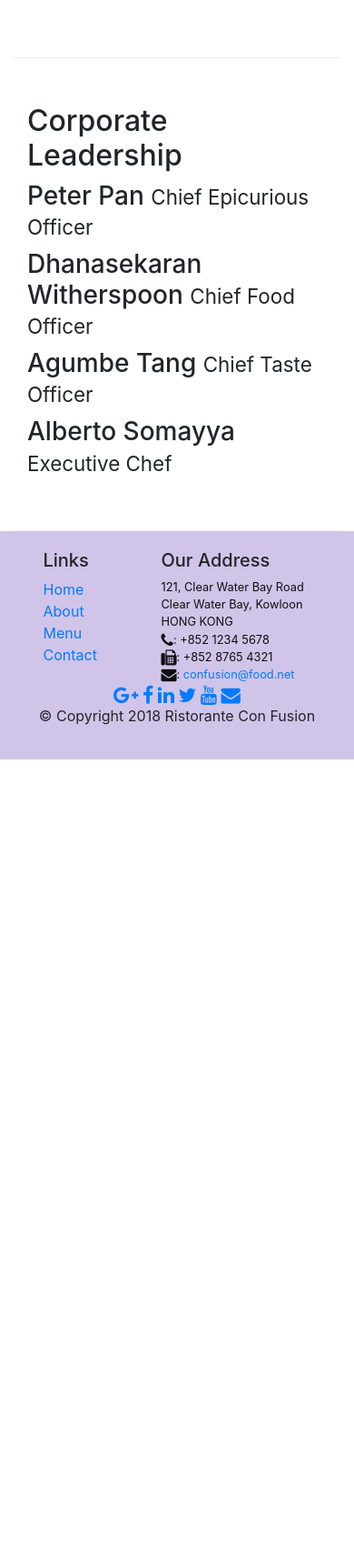
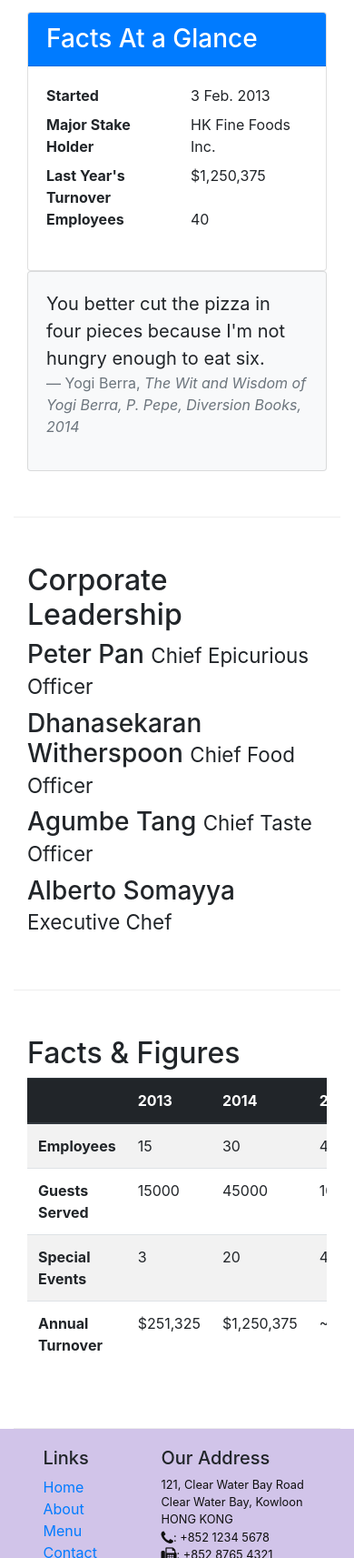
Before and after one commit to joycegs3/conFusion, a website: page aboutus.html in a window 390 px wide. Shown: the part 1037-2750 px from the top of the page at 91% size. Before the commit the page ends 1872 px from the top, so only its background shows below. Drawn offline with nearby package versions, Linux system fonts and the light colour scheme.

Commit message:
Tables and Cards

```diff
--- a/aboutus.html
+++ b/aboutus.html
@@ -26,10 +26,14 @@
             <a class="navbar-brand mr-auto" href="./index.html">Ristorante Con Fusion</a>
             <div class="collapse navbar-collapse" id="Navbar">
                 <ul class="navbar-nav mr-auto">
-                    <li class="nav-item"><a class="nav-link" href="./index.html"><span class="fa fa-home fa-lg"></span> Home</a></li>
-                    <li class="nav-item active"><a class="nav-link" href="#"><span class="fa fa-info fa-lg"></span> About</a></li>
-                    <li class="nav-item"><a class="nav-link" href="#"><span class="fa fa-list fa-lg"></span> Menu</a></li>
-                    <li class="nav-item"><a class="nav-link" href="./contactus.html"><span class="fa fa-address-card fa-lg"></span> Contact</a></li>
+                    <li class="nav-item"><a class="nav-link" href="./index.html"><span class="fa fa-home fa-lg"></span>
+                            Home</a></li>
+                    <li class="nav-item active"><a class="nav-link" href="#"><span class="fa fa-info fa-lg"></span>
+                            About</a></li>
+                    <li class="nav-item"><a class="nav-link" href="#"><span class="fa fa-list fa-lg"></span> Menu</a>
+                    </li>
+                    <li class="nav-item"><a class="nav-link" href="./contactus.html"><span
+                                class="fa fa-address-card fa-lg"></span> Contact</a></li>
                 </ul>
             </div>
         </div>
@@ -40,7 +44,8 @@
             <div class="row row-header">
                 <div class="col-12 col-sm-6">
                     <h1>Ristorante con Fusion</h1>
-                    <p>We take inspiration from the World's best cuisines, and create a unique fusion experience. Our lipsmacking creations will tickle your culinary senses!</p>
+                    <p>We take inspiration from the World's best cuisines, and create a unique fusion experience. Our
+                        lipsmacking creations will tickle your culinary senses!</p>
                 </div>
                 <div class="col-12 col-sm">
                 </div>
@@ -63,8 +68,42 @@
         <div class="row row-content">
             <div class="col-12 col-sm-6">
                 <h2>Our History</h2>
-                <p>Started in 2010, Ristorante con Fusion quickly established itself as a culinary icon par excellence in Hong Kong. With its unique brand of world fusion cuisine that can be found nowhere else, it enjoys patronage from the A-list clientele in Hong Kong.  Featuring four of the best three-star Michelin chefs in the world, you never know what will arrive on your plate the next time you visit us.</p>
-                <p>The restaurant traces its humble beginnings to <em>The Frying Pan</em>, a successful chain started by our CEO, Mr. Peter Pan, that featured for the first time the world's best cuisines in a pan.</p>
+                <p>Started in 2010, Ristorante con Fusion quickly established itself as a culinary icon par excellence
+                    in Hong Kong. With its unique brand of world fusion cuisine that can be found nowhere else, it
+                    enjoys patronage from the A-list clientele in Hong Kong. Featuring four of the best three-star
+                    Michelin chefs in the world, you never know what will arrive on your plate the next time you visit
+                    us.</p>
+                <p>The restaurant traces its humble beginnings to <em>The Frying Pan</em>, a successful chain started by
+                    our CEO, Mr. Peter Pan, that featured for the first time the world's best cuisines in a pan.</p>
+            </div>
+            <div class="col-sm">
+                <div class="card">
+                    <h3 class="card-header bg-primary text-white">Facts At a Glance</h3>
+                    <div class="card-body">
+                        <dl class="row">
+                            <dt class="col-6">Started</dt>
+                            <dd class="col-6">3 Feb. 2013</dd>
+                            <dt class="col-6">Major Stake Holder</dt>
+                            <dd class="col-6">HK Fine Foods Inc.</dd>
+                            <dt class="col-6">Last Year's Turnover</dt>
+                            <dd class="col-6">$1,250,375</dd>
+                            <dt class="col-6">Employees</dt>
+                            <dd class="col-6">40</dd>
+                        </dl>
+                    </div>
+                </div>
+            </div>
+            <div class="col-12">
+                <div class="card card-body bg-light">
+                    <blockquote class="blockquote">
+                        <p class="mb-0">You better cut the pizza in four pieces because
+                            I'm not hungry enough to eat six.</p>
+                        <footer class="blockquote-footer">Yogi Berra,
+                            <cite title=""Source Title>The Wit and Wisdom of Yogi Berra,
+                                P. Pepe, Diversion Books, 2014</cite>
+                        </footer>
+                    </blockquote>
+                </div>
             </div>
             <div>
             </div>
@@ -75,13 +114,72 @@
             <div class="col-12 col-sm">
                 <h2>Corporate Leadership</h2>
                 <h3>Peter Pan <small>Chief Epicurious Officer</small></h3>
-                <p class="d-none d-sm-block">Our CEO, Peter, credits his hardworking East Asian immigrant parents who undertook the arduous journey to the shores of America with the intention of giving their children the best future. His mother's wizardy in the kitchen whipping up the tastiest dishes with whatever is available inexpensively at the supermarket, was his first inspiration to create the fusion cuisines for which <em>The Frying Pan</em> became well known. He brings his zeal for fusion cuisines to this restaurant, pioneering cross-cultural culinary connections.</p>
+                <p class="d-none d-sm-block">Our CEO, Peter, credits his hardworking East Asian immigrant parents who
+                    undertook the arduous journey to the shores of America with the intention of giving their children
+                    the best future. His mother's wizardy in the kitchen whipping up the tastiest dishes with whatever
+                    is available inexpensively at the supermarket, was his first inspiration to create the fusion
+                    cuisines for which <em>The Frying Pan</em> became well known. He brings his zeal for fusion cuisines
+                    to this restaurant, pioneering cross-cultural culinary connections.</p>
                 <h3>Dhanasekaran Witherspoon <small>Chief Food Officer</small></h3>
-                <p class="d-none d-sm-block">Our CFO, Danny, as he is affectionately referred to by his colleagues, comes from a long established family tradition in farming and produce. His experiences growing up on a farm in the Australian outback gave him great appreciation for varieties of food sources. As he puts it in his own words, <em>Everything that runs, wins, and everything that stays, pays!</em></p>
+                <p class="d-none d-sm-block">Our CFO, Danny, as he is affectionately referred to by his colleagues,
+                    comes from a long established family tradition in farming and produce. His experiences growing up on
+                    a farm in the Australian outback gave him great appreciation for varieties of food sources. As he
+                    puts it in his own words, <em>Everything that runs, wins, and everything that stays, pays!</em></p>
                 <h3>Agumbe Tang <small>Chief Taste Officer</small></h3>
-                <p class="d-none d-sm-block">Blessed with the most discerning gustatory sense, Agumbe, our CTO, personally ensures that every dish that we serve meets his exacting tastes. Our chefs dread the tongue lashing that ensues if their dish does not meet his exacting standards. He lives by his motto, <em>You click only if you survive my lick.</em></p>
+                <p class="d-none d-sm-block">Blessed with the most discerning gustatory sense, Agumbe, our CTO,
+                    personally ensures that every dish that we serve meets his exacting tastes. Our chefs dread the
+                    tongue lashing that ensues if their dish does not meet his exacting standards. He lives by his
+                    motto, <em>You click only if you survive my lick.</em></p>
                 <h3>Alberto Somayya <small>Executive Chef</small></h3>
-                <p class="d-none d-sm-block">Award winning three-star Michelin chef with wide International experience having worked closely with whos-who in the culinary world, he specializes in creating mouthwatering Indo-Italian fusion experiences. He says, <em>Put together the cuisines from the two craziest cultures, and you get a winning hit! Amma Mia!</em></p>
+                <p class="d-none d-sm-block">Award winning three-star Michelin chef with wide International experience
+                    having worked closely with whos-who in the culinary world, he specializes in creating mouthwatering
+                    Indo-Italian fusion experiences. He says, <em>Put together the cuisines from the two craziest
+                        cultures, and you get a winning hit! Amma Mia!</em></p>
+            </div>
+        </div>
+        <div class="row row-content">
+            <div class="col-12 col-sm-9">
+                <h2>Facts &amp; Figures</h2>
+                <div class="table-responsive">
+                    <table class="table table-striped">
+                        <thead class="thead-dark">
+                            <tr>
+                                <th>&nbsp;</th>
+                                <th>2013</th>
+                                <th>2014</th>
+                                <th>2015</th>
+                            </tr>
+                        </thead>
+                        <tbody>
+                            <tr>
+                                <th>Employees</th>
+                                <td>15</td>
+                                <td>30</td>
+                                <td>40</td>
+                            </tr>
+                            <tr>
+                                <th>Guests Served</th>
+                                <td>15000</td>
+                                <td>45000</td>
+                                <td>100,000</td>
+                            </tr>
+                            <tr>
+                                <th>Special Events</th>
+                                <td>3</td>
+                                <td>20</td>
+                                <td>45</td>
+                            </tr>
+                            <tr>
+                                <th>Annual Turnover</th>
+                                <td>$251,325</td>
+                                <td>$1,250,375</td>
+                                <td>~$3,000,000</td>
+                            </tr>
+                        </tbody>
+                    </table>
+                </div>
+            </div>
+            <div class="col-12 col-sm-3">
             </div>
         </div>
 
```
Lines whose indentation alone changed are shown as unchanged.
